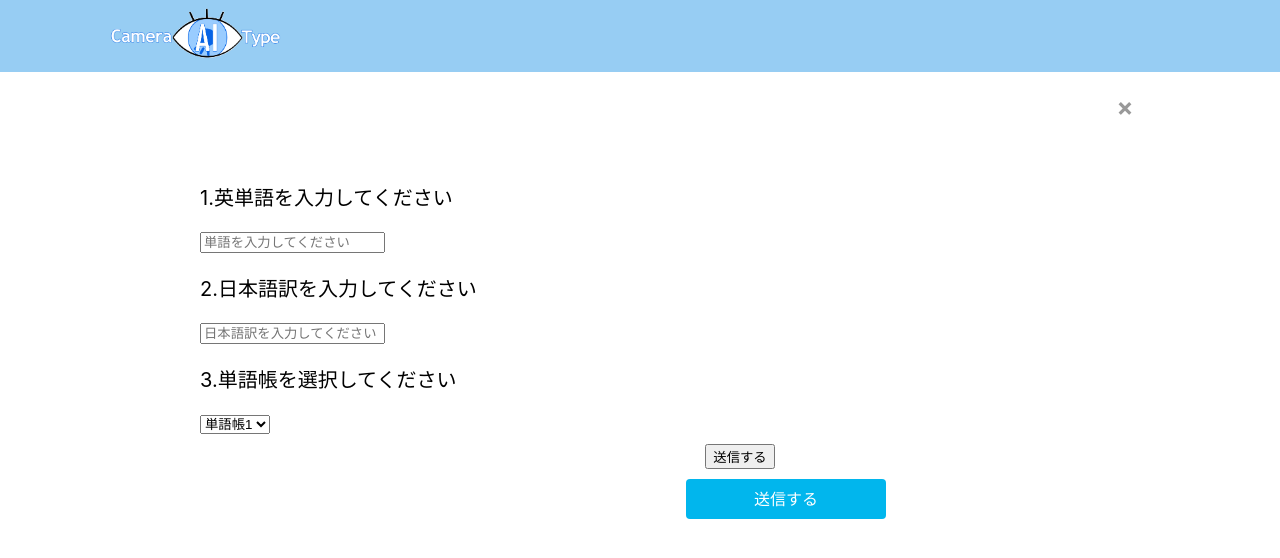
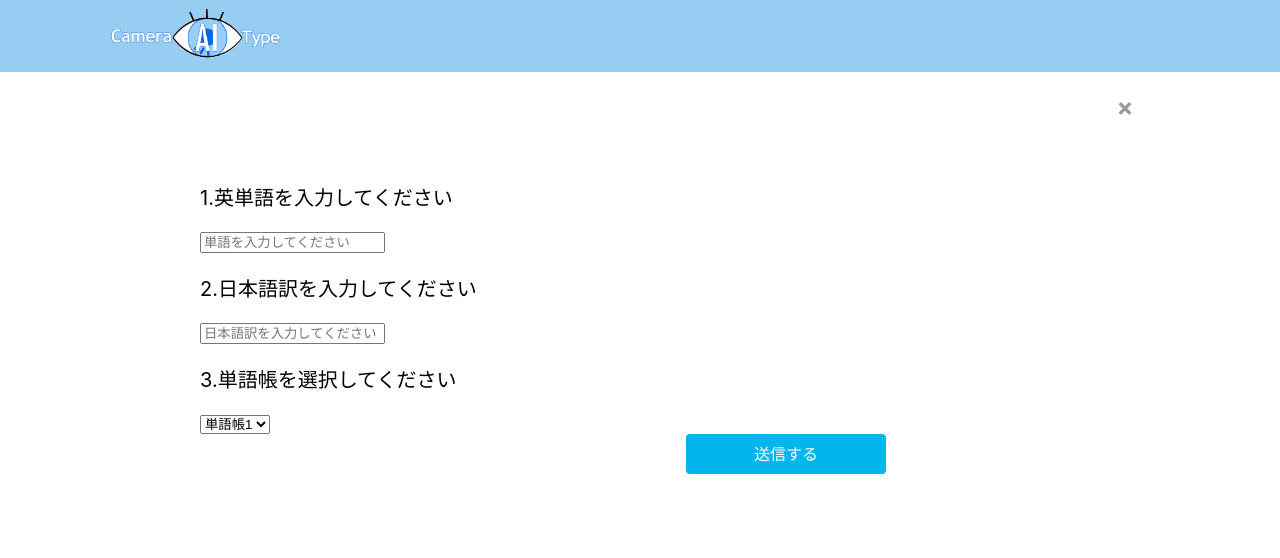
Before and after one commit to nepp-tumsat/CameraAIType, a React (Create React App) app: page /Enter in a window 1280 px wide. Shown: the top 558 px of the page. Built offline with nearby package versions, Linux system fonts and the light colour scheme.

Commit message:
画像がないときの文言修正と送信ボタンの修正

```diff
--- a/src/Display/Display1.js
+++ b/src/Display/Display1.js
@@ -58,7 +58,7 @@ const Display = () => {
   {register.map((word)=>(
     <div key={word.text}>
         <p>{word.text}</p>
-        <img src={word.image} alt="storageからの画像"/>
+        <img src={word.image} alt="画像が読み込めません"/>
     </div>
   ))}
   </Slider>
--- a/src/Display/Display2.js
+++ b/src/Display/Display2.js
@@ -70,7 +70,7 @@ const Display = () => {
     >
       {register.map((word) => (
         <div key={word.text} className="slider-content">
-          <img src={word.image} alt="storageからの画像"/>
+          <img src={word.image} alt="画像が読み込めません"/>
           <p onClick={handleTextClick}>
             {isClicked ? word.japanese : word.text}
           </p>
--- a/src/Display/Display3.js
+++ b/src/Display/Display3.js
@@ -53,7 +53,7 @@ const Display = () => {
   {register.map((word)=>(
     <div key={word.text}>
         <p>{word.text}</p>
-        <img src={word.image} alt="storageからの画像"/>
+        <img src={word.image} alt="画像が読み込めません"/>
     </div>
   ))}
   </Slider>
--- a/src/Display/Display4.js
+++ b/src/Display/Display4.js
@@ -53,7 +53,7 @@ const Display = () => {
   {register.map((word)=>(
     <div key={word.text}>
         <p>{word.text}</p>
-        <img src={word.image} alt="storageからの画像"/>
+        <img src={word.image} alt="画像が読み込めません"/>
     </div>
   ))}
   </Slider>
--- a/src/Display/Display5.js
+++ b/src/Display/Display5.js
@@ -53,7 +53,7 @@ const Display = () => {
   {register.map((word)=>(
     <div key={word.text}>
         <p>{word.text}</p>
-        <img src={word.image} alt="storageからの画像"/>
+        <img src={word.image} alt="画像が読み込めません"/>
     </div>
   ))}
   </Slider>
--- a/src/Display/Display6.js
+++ b/src/Display/Display6.js
@@ -53,7 +53,7 @@ const Display = () => {
   {register.map((word)=>(
     <div key={word.text}>
         <p>{word.text}</p>
-        <img src={word.image} alt="storageからの画像"/>
+        <img src={word.image} alt="画像が読み込めません"/>
     </div>
   ))}
   </Slider>
--- a/src/Enter.js
+++ b/src/Enter.js
@@ -103,11 +103,9 @@ const Enter = () => {
                     <option value="word5">単語帳5</option>
                     <option value="word6">単語帳6</option>
                 </select>
-            <div class="btn-area">
-                <button onClick={sendData} type="submit">送信する</button>
-            </div>
         </form>
-        <label class="open" for="popup"><span>送信する</span></label>
+        <label className="open" htmlFor="popup" onClick={sendData}><span>送信する</span></label>
+
         <input type="checkbox" id="popup"></input>
         <div class="overlay">
             <div class="window">
```
